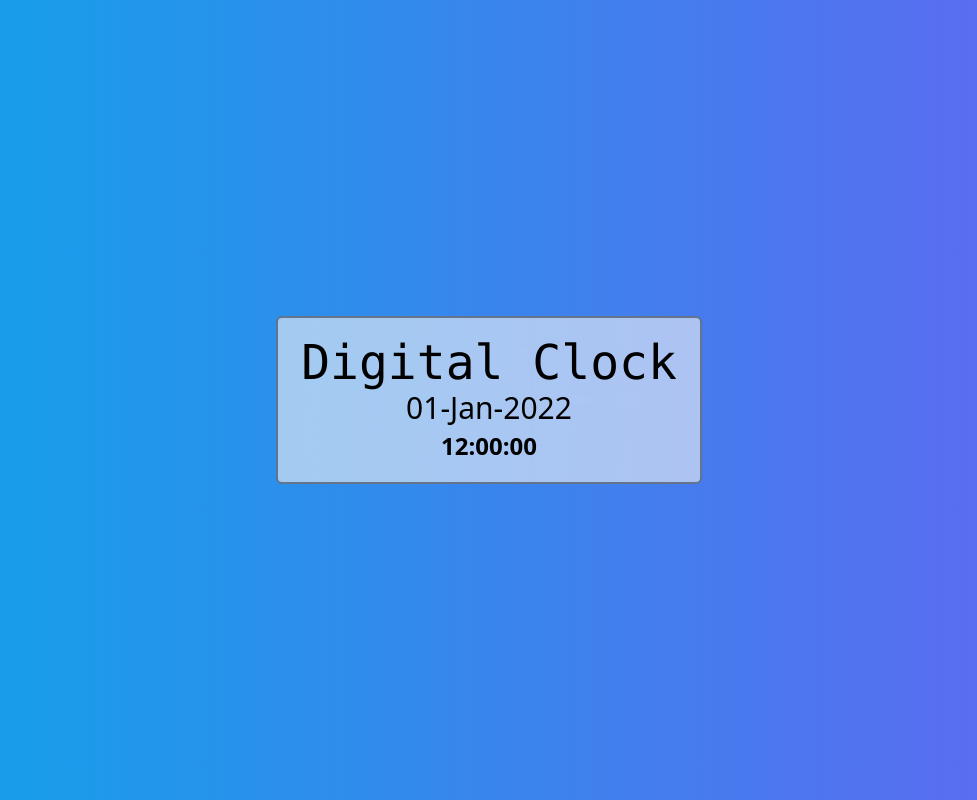
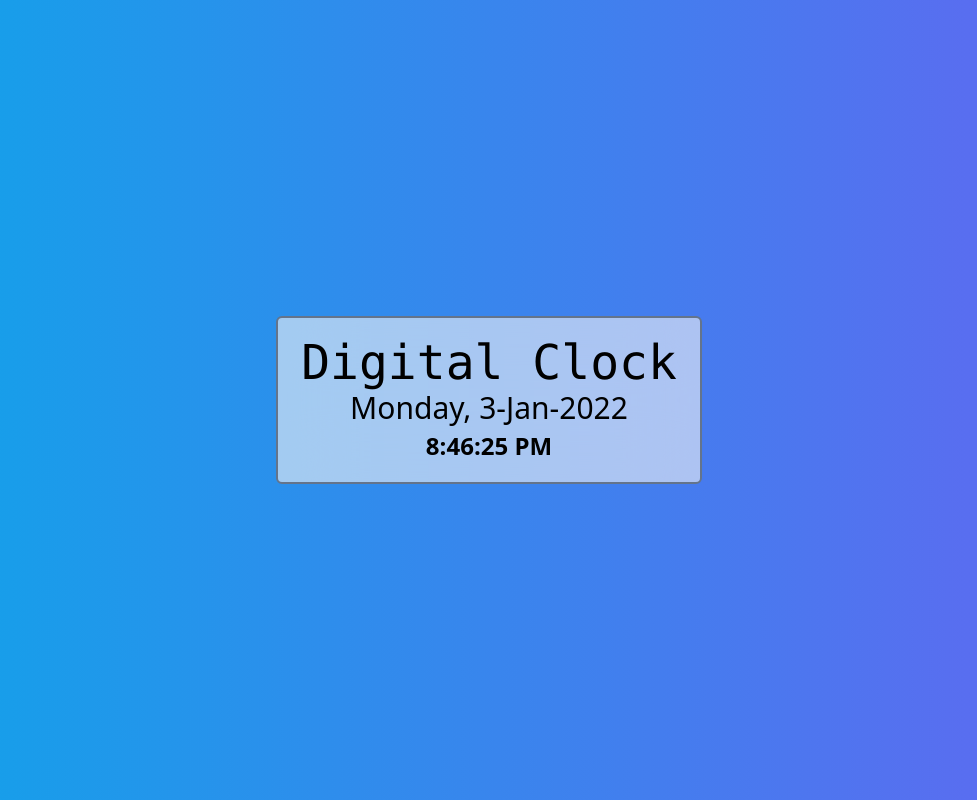
Before and after one commit to Murad-Hasan/100-Days-of-Javascript, a website built with Vite: page Digital_clock/index.html in a window 1280 px wide. Shown: the whole page, without its empty margins (151-1128 px from the left). Built offline with nearby package versions, Linux system fonts and the light colour scheme.

Commit message:
Digital Clock

```diff
--- a/Digital_clock/index.html
+++ b/Digital_clock/index.html
@@ -19,12 +19,13 @@
           <h1 class="text-5xl font-mono">Digital Clock</h1>
         </div>
         <div>
-          <p class="text-3xl py-1">01-Jan-2022</p>
+          <p class="text-3xl py-1 date"></p>
         </div>
         <div>
-          <p class="text-2xl font-semibold">12:00:00</p>
+          <p id="time" class="text-2xl font-semibold">12:00:00</p>
         </div>
       </div>
     </div>
+    <script src="/index.js"></script>
   </body>
 </html>
--- a/Digital_clock/index.js
+++ b/Digital_clock/index.js
@@ -1 +1,47 @@
 //local time
+
+let today = new Date();
+
+function getData(d) {
+  let months = [
+    "Jan",
+    "Feb",
+    "Mar",
+    "Apr",
+    "May",
+    "June",
+    "July",
+    "Aug",
+    "Sep",
+    "Oct",
+    "Nov",
+    "Dec",
+  ];
+  let days = [
+    "Sunday",
+    "Monday",
+    "Tuesday",
+    "Wednesday",
+    "Thursday",
+    "Friday",
+    "Saturday",
+  ];
+  let day = days[d.getDay()];
+  let date = d.getDate();
+  let month = months[d.getMonth()];
+  let year = d.getFullYear();
+
+  return `${day}, ${date}-${month}-${year}`;
+}
+
+const date = document.querySelector(".date");
+date.innerHTML = getData(today);
+
+//Get time
+showTime();
+function showTime() {
+  let today = new Date();
+  let time = today.toLocaleTimeString();
+  document.getElementById("time").innerHTML = time;
+  setTimeout(showTime, 1000);
+}
```
